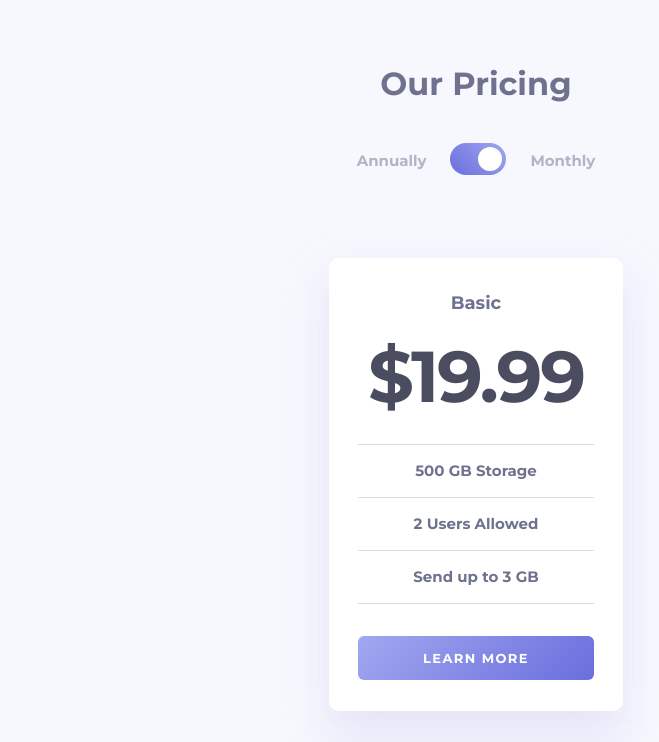
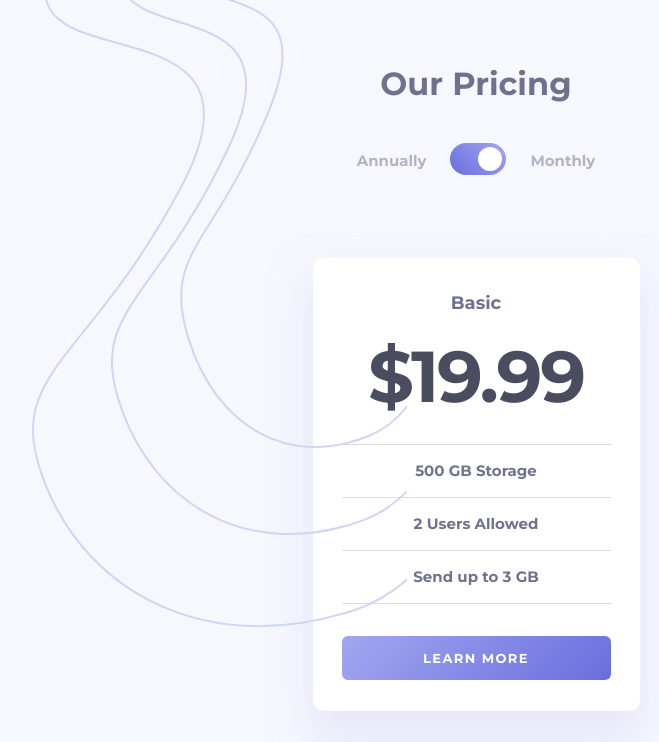
Before and after one commit to AdamHaniff/Pricing-Component-With-Toggle, a React (Create React App) app: page / in a window 1280 px wide. Shown: the top 742 px of the page, without its empty margins (164-823 px from the left). Built offline with nearby package versions, Linux system fonts and the light colour scheme.

Commit message:
Gave pricing-plan a width in 375px layout

```diff
--- a/src/css/main.css
+++ b/src/css/main.css
@@ -25,19 +25,29 @@ body {
 .app {
   display: flex;
   flex-direction: column;
-  align-items: center;
   gap: 8rem;
   padding-bottom: 7.1rem;
+  position: relative;
+}
+.app::before {
+  content: "";
+  display: block;
+  width: 37.5rem;
+  height: 65.8rem;
+  background-image: url("/public/bg-top.svg");
+  position: absolute;
+  top: -3rem;
+  left: 19.6rem;
 }
 
 .subscription-plan {
-  display: inline-flex;
+  display: flex;
   flex-direction: column;
+  align-items: center;
   gap: 4rem;
   margin-top: 6.4rem;
 }
 .subscription-plan__header {
-  text-align: center;
   color: #6e728e;
   font-size: 3.2rem;
 }
@@ -83,6 +93,7 @@ body {
 .pricing-plans {
   display: flex;
   flex-direction: column;
+  align-items: center;
   gap: 3.25rem;
 }
 
@@ -91,6 +102,7 @@ body {
   flex-direction: column;
   gap: 3.2rem;
   max-width: 32.7rem;
+  width: 100%;
   border-radius: 1rem;
   background: #fff;
   box-shadow: 0 2rem 4rem 0 rgba(212, 210, 244, 0.5);
--- a/src/main.scss
+++ b/src/main.scss
@@ -52,20 +52,31 @@ body {
 .app {
   display: flex;
   flex-direction: column;
-  align-items: center;
   gap: 8rem;
   padding-bottom: 7.1rem;
+  position: relative;
+
+  &::before {
+    content: "";
+    display: block;
+    width: 37.5rem;
+    height: 65.8rem;
+    background-image: url("/public/bg-top.svg");
+    position: absolute;
+    top: -3rem;
+    left: 19.6rem;
+  }
 }
 
 // ******* SUBSCRIPTION-PLAN *******
 .subscription-plan {
-  display: inline-flex;
+  display: flex;
   flex-direction: column;
+  align-items: center;
   gap: 4rem;
   margin-top: 6.4rem;
 
   &__header {
-    text-align: center;
     color: $color-storm-grey;
     font-size: 3.2rem;
   }
@@ -119,6 +130,7 @@ body {
 .pricing-plans {
   display: flex;
   flex-direction: column;
+  align-items: center;
   gap: 3.25rem;
 }
 
@@ -127,6 +139,7 @@ body {
   flex-direction: column;
   gap: 3.2rem;
   max-width: 32.7rem;
+  width: 100%;
   border-radius: 1rem;
   background: $color-white;
   box-shadow: 0 2rem 4rem 0 rgba(212, 210, 244, 0.5);
```
Also changed, not shown: 1 other file (tests, documents, lock files or other folders).
